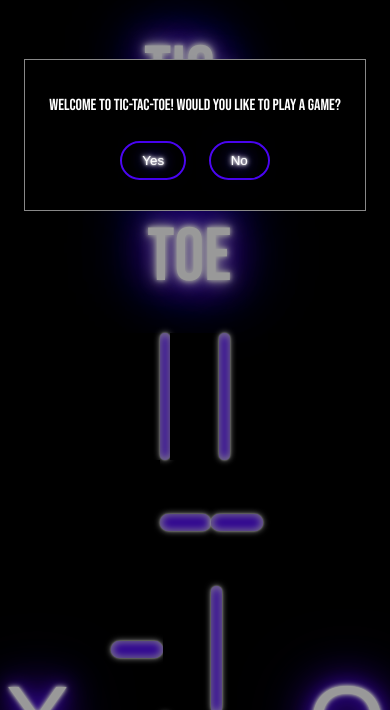
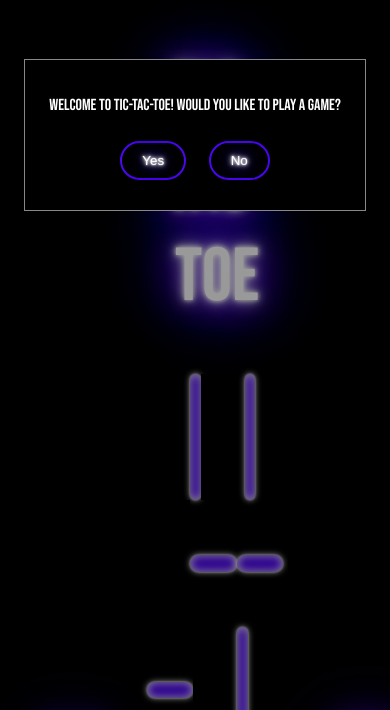
Before and after one commit to philpell/Tic-Tac-Toe, a plain HTML site: page index.html in a window 390 px wide. Shown: the top 710 px of the page. Drawn offline with Linux system fonts and the light colour scheme.

Commit message:
Responsiveness added

```diff
--- a/index.html
+++ b/index.html
@@ -23,10 +23,9 @@
       <button id="modalNo">No</button>
     </div>
 </div>
+<button class="x-btn">X</button>
+<h1 class="neon-effect">Tic-Tac-Toe</h1>
 <div class="container">
-    <h1 class="neon-effect">Tic-Tac-Toe</h1>
-    <button class="x-btn">X</button>
-    <button class="o-btn">O</button>
     <div class="board">
         <button class="playCell" id="1"></button>
         <button class="upright"></button>
@@ -50,8 +49,9 @@
         <button class="upright"></button>
         <button class="playCell" id="9"></button>
     </div>
-    <button id="newGame">New Game</button>
 </div>
+<button id="newGame">New Game</button>
+<button class="o-btn">O</button>
 <div class="formFooter">
     <h5>Designed and built by Phil Pell</h5>
     <a href="https://github.com/philpell/Tic-Tac-Toe">
--- a/styles.css
+++ b/styles.css
@@ -6,20 +6,18 @@
 
 body {
     margin: 0;
-    display: flex;
-    justify-content: center;
-    align-items: center;
+    display: grid;
+    grid-template-columns: repeat(3, 1fr);
+    grid-template-rows: 0.3fr, 1fr, 1fr;
     background: black;
     font-family: "Bebas Neue", sans-serif;
     color: #fff;
 }
 
 .neon-effect {
-    margin: 0;
     font-size: 75px;
     text-align:center;
     font-weight: normal;
-    padding: 0.4em;
     grid-column: 2 / 3;
     grid-row: 1 / 2;
     text-shadow:
@@ -92,11 +90,11 @@ button {
 }
 
 .container {
-    display: grid;
-    grid-template-columns: repeat(3, 1fr);
-    grid-template-rows: repeat(3, 1fr);
-    height: 30pc;
-    width: 80pc;
+    display: flex;
+    grid-column: 2 / 3;
+    grid-row: 2 / 3;
+    justify-content: center;
+    align-items: center;
     background-color: black;
 }
 
@@ -207,6 +205,7 @@ button {
     position: absolute;
     right: 3.5em;
     bottom: 0;
+    font-family: Verdana, Geneva, Tahoma, sans-serif;
     text-decoration: none;
     color: white;
     visibility: hidden;
@@ -218,3 +217,9 @@ button {
     visibility: visible;
     opacity: 1;
   }
+
+@media screen and (max-width: 40rem) {
+    body {
+        grid-template-columns: 1fr;
+    }
+}
```
